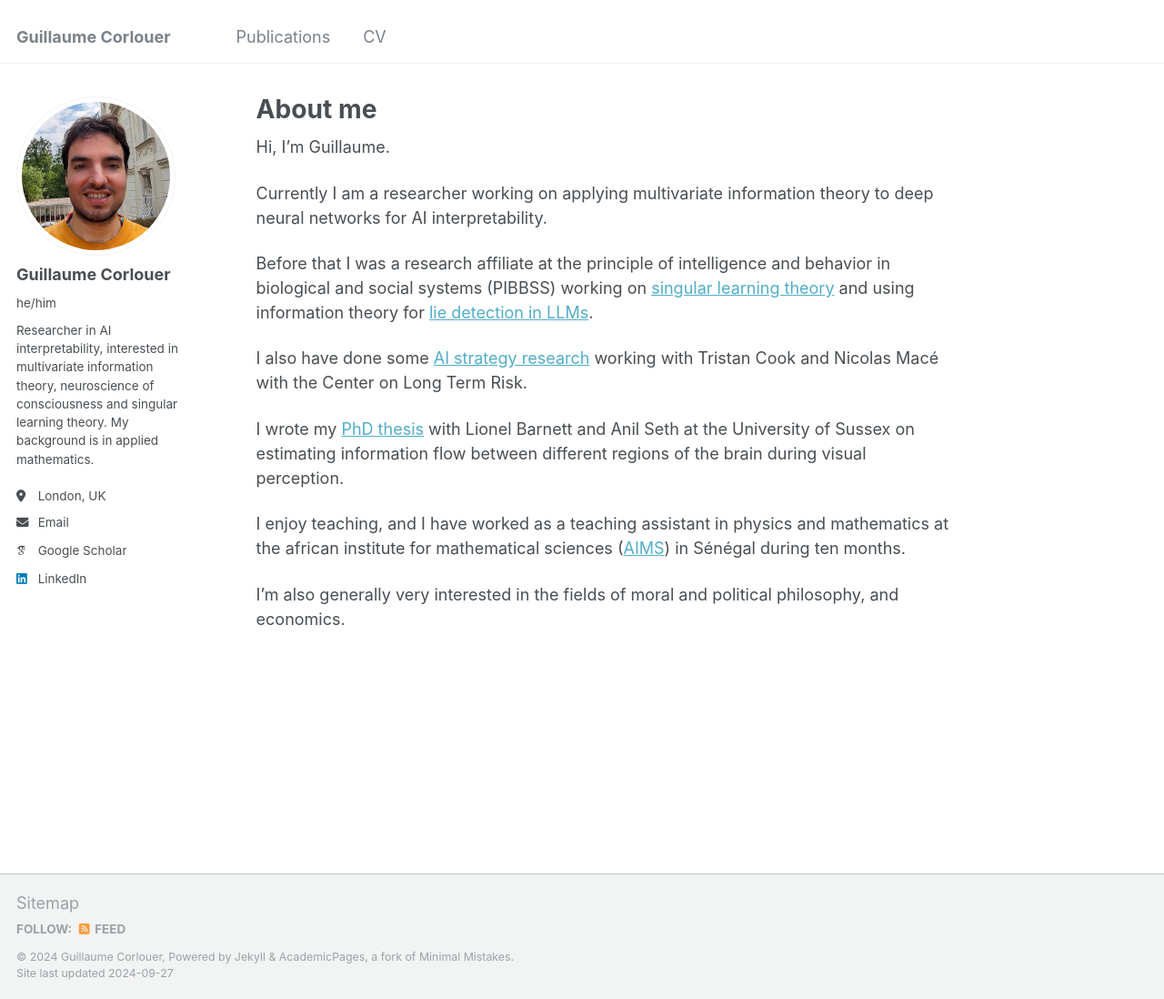
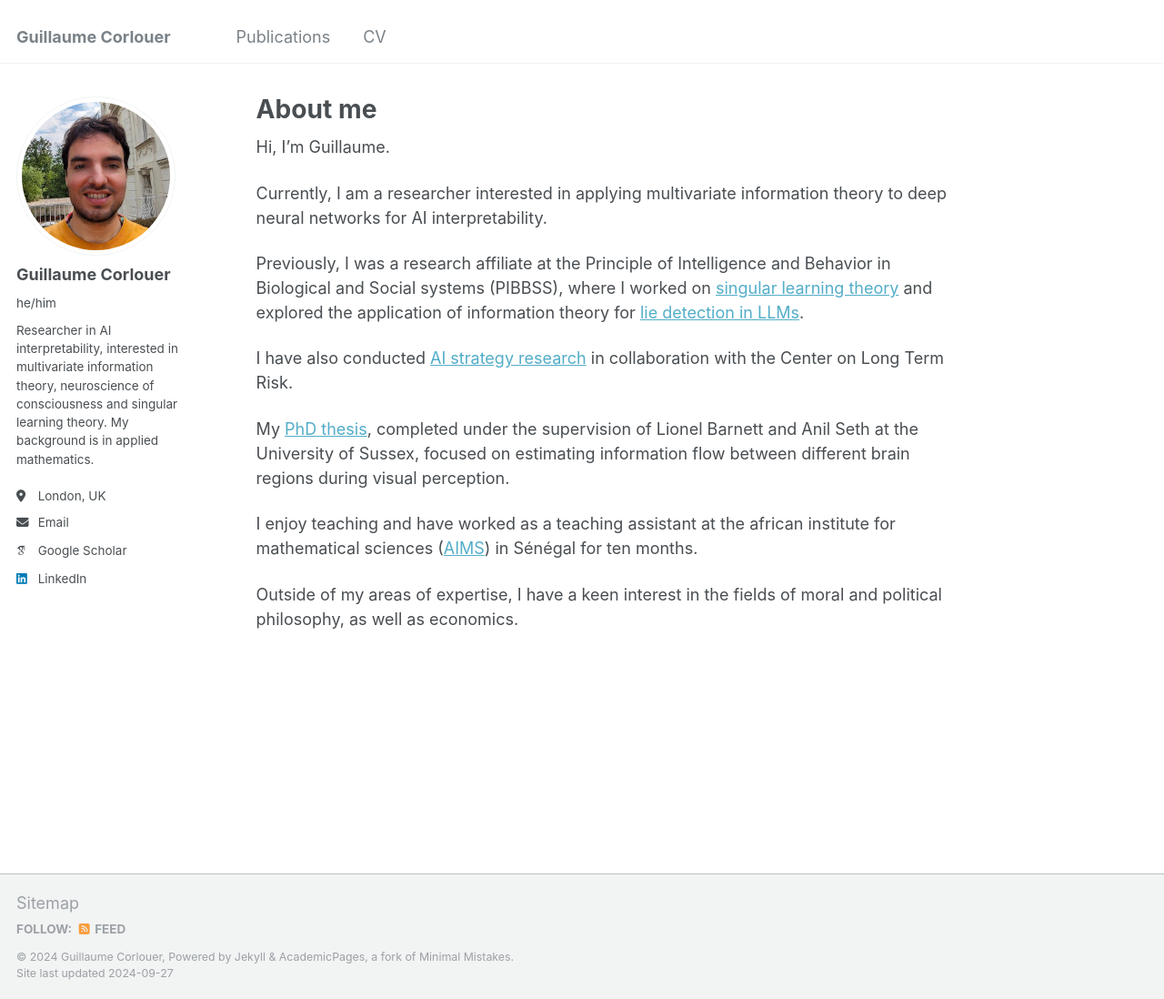
Before and after one commit to gcorlouer/gcorlouer.github.io, a Jekyll site: the page built from _pages/about.md, in a window 1280 px wide and 1098 px high. Shown: the whole window at 91% size. Built offline with Jekyll 4.4.1, drawn with Linux system fonts in a browser that asks for light colours; some web fonts are replaced.

Commit message:
edit about

```diff
--- a/_config.yml
+++ b/_config.yml
@@ -75,16 +75,17 @@ author:
 
 # Publication Category - The following the list of publication categories and their headings
 publication_category:
+  article:
+    title: 'Article'
+  proceedings:
+    title: 'Proceedings'
+  manuscript:
+    title: 'PhD thesis'
   books:
     title: 'books'
   post:
-    title: 'Forum Post'
-  article:
-    title: 'Article'
-  manuscript:
-    title: 'PhD thesis'
-  proceedings:
-    title: 'Proceedings'
+    title: 'Blog Posts'
+
 
 # Site Settings
 teaser                   :  # filename of teaser fallback teaser image placed in /images/, .e.g. "500x300.png"
--- a/_pages/about.md
+++ b/_pages/about.md
@@ -9,14 +9,14 @@ redirect_from:
 
 Hi, I'm Guillaume.
 
-Currently I am a researcher working on applying multivariate information theory to deep neural networks for AI interpretability.
+Currently, I am a researcher interested in applying multivariate information theory to deep neural networks for AI interpretability.
 
-Before that I was a research affiliate at the principle of intelligence and behavior in biological and social systems (PIBBSS) working on [singular learning theory](https://www.lesswrong.com/posts/JDrxA3vwZAKZfmShz/degeneracies-are-sticky-for-sgd) and using information theory for [lie detection in LLMs](https://scholar.google.com/citations?view_op=view_citation&hl=en&user=0QCJiNgAAAAJ&citation_for_view=0QCJiNgAAAAJ:7PzlFSSx8tAC).
+Previously, I was a research affiliate at the Principle of Intelligence and Behavior in Biological and Social systems (PIBBSS), where I worked on [singular learning theory](https://www.lesswrong.com/posts/JDrxA3vwZAKZfmShz/degeneracies-are-sticky-for-sgd) and explored the application of information theory for [lie detection in LLMs](https://scholar.google.com/citations?view_op=view_citation&hl=en&user=0QCJiNgAAAAJ&citation_for_view=0QCJiNgAAAAJ:7PzlFSSx8tAC).
 
-I also have done some [AI strategy research](https://forum.effectivealtruism.org/posts/Ne8ZS6iJJp7EpzztP/the-optimal-timing-of-spending-on-agi-safety-work-why-we) working with Tristan Cook and Nicolas Macé with the Center on Long Term Risk.
+I have also conducted [AI strategy research](https://forum.effectivealtruism.org/posts/Ne8ZS6iJJp7EpzztP/the-optimal-timing-of-spending-on-agi-safety-work-why-we) in collaboration with the Center on Long Term Risk.
 
-I wrote my [PhD thesis](https://sussex.figshare.com/articles/thesis/Investigating_information_transfer_in_ECoG_time_series_during_visual_perception_Parametric_multivariate_Granger_causality_estimation_methods_and_applications_to_a_hierarchy_of_visually_responsive_ECoG_channels_in_humans_viewing_pictures/24347092?file=42759271) with Lionel Barnett and Anil Seth at the University of Sussex on estimating information flow between different regions of the brain during visual perception.
+My [PhD thesis](https://sussex.figshare.com/articles/thesis/Investigating_information_transfer_in_ECoG_time_series_during_visual_perception_Parametric_multivariate_Granger_causality_estimation_methods_and_applications_to_a_hierarchy_of_visually_responsive_ECoG_channels_in_humans_viewing_pictures/24347092?file=42759271), completed under the supervision of Lionel Barnett and Anil Seth at the University of Sussex, focused on estimating information flow between different brain regions during visual perception.
 
-I enjoy teaching, and I have worked as a teaching assistant in physics and mathematics at the african institute for mathematical sciences ([AIMS](https://aims-senegal.org/)) in Sénégal during ten months.
+I enjoy teaching and have worked as a teaching assistant at the african institute for mathematical sciences ([AIMS](https://aims-senegal.org/)) in Sénégal for ten months.
 
-I'm also generally very interested in the fields of moral and political philosophy, and economics.
+Outside of my areas of expertise, I have a keen interest in the fields of moral and political philosophy, as well as economics.
```
Also changed, not shown: _publications/2022_phd_thesis.md (+1 -1 lines), _publications/2023_gender_circuit.md (+2 -2 lines).
